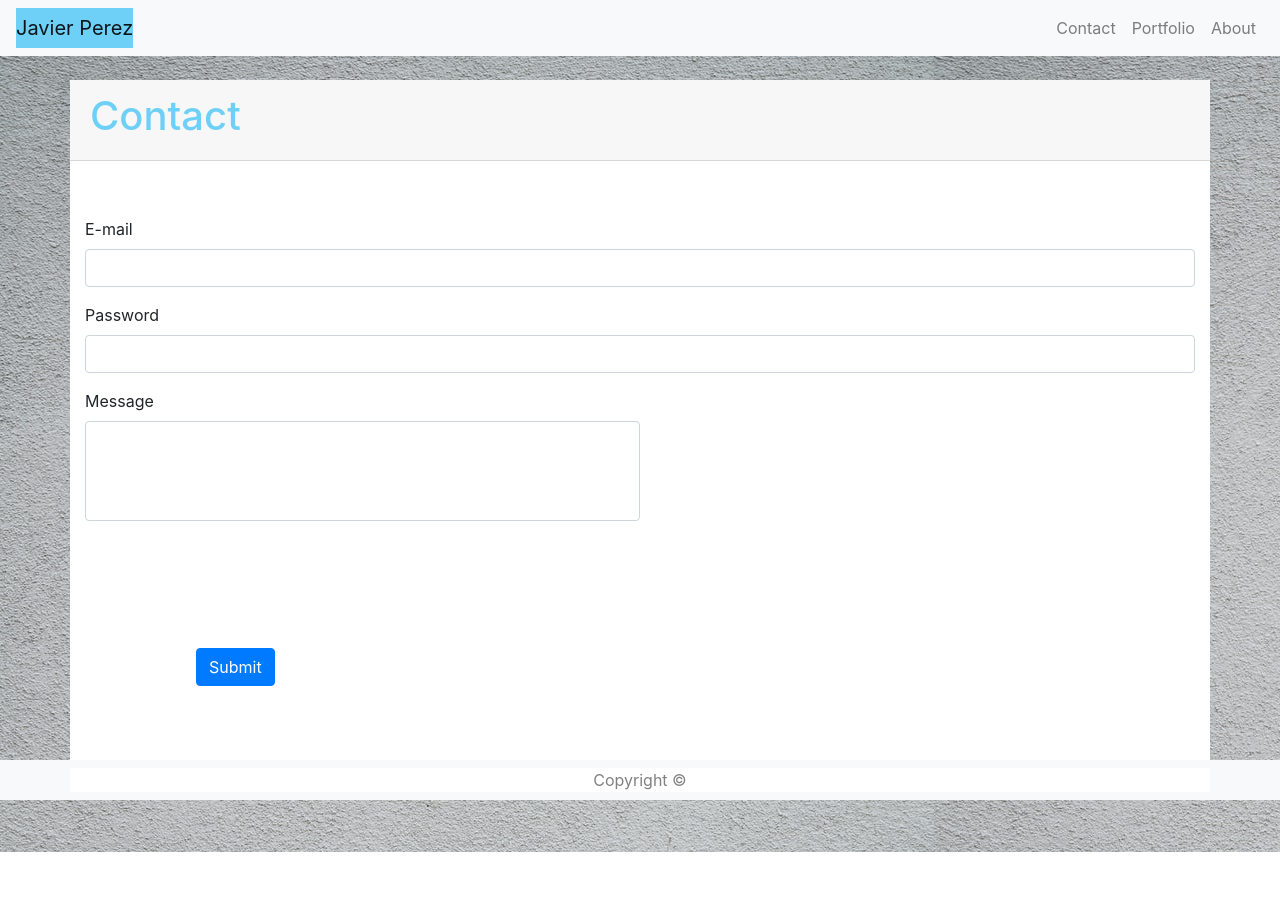
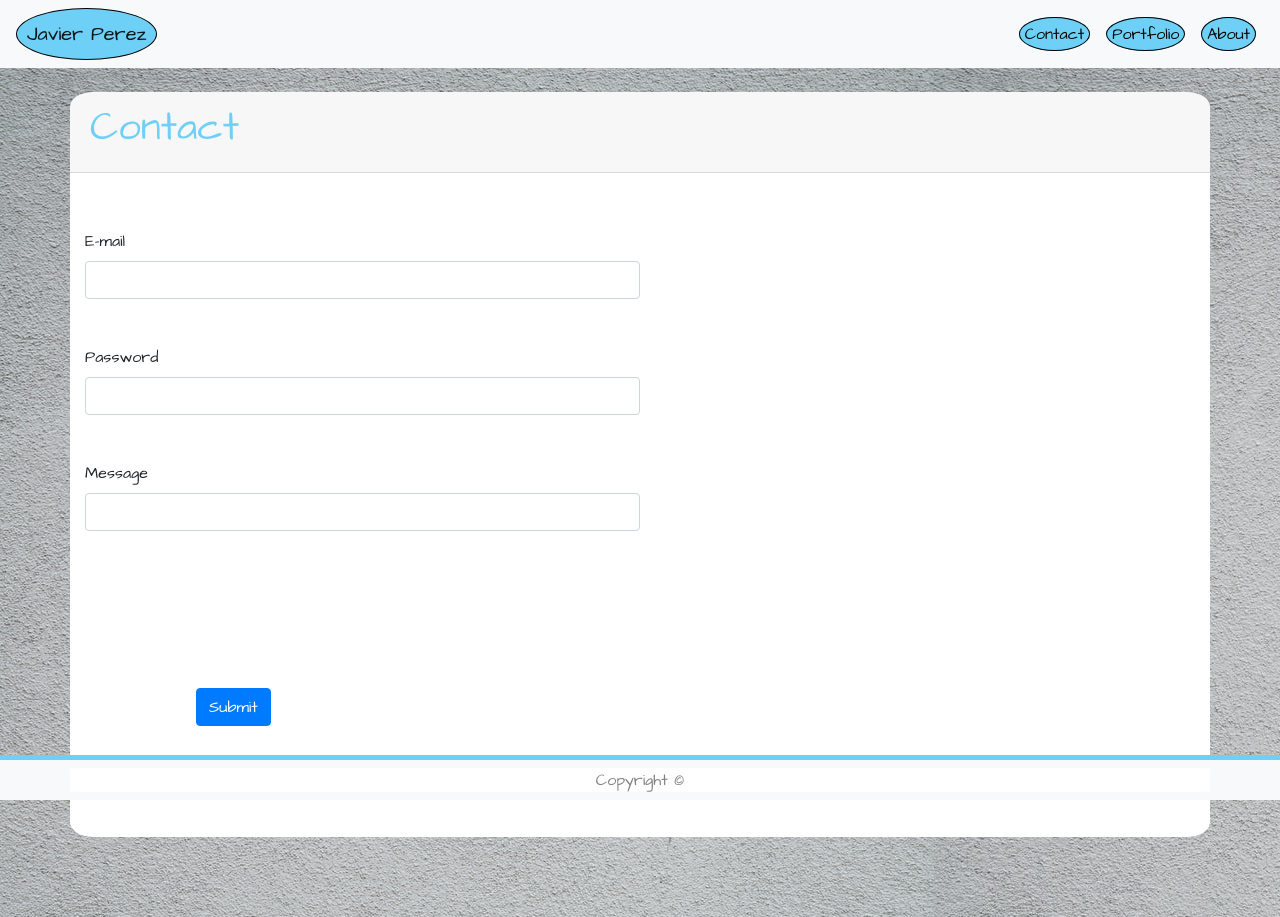
Before and after one commit to japb1998/homeWork_2, a plain HTML site: page contact.html in a window 1280 px wide. Before the commit the page ends 852 px from the top, so only its background shows below. Drawn offline with nearby package versions, Linux system fonts and the light colour scheme.

Commit message:
updated2.0

```diff
--- a/contact.html
+++ b/contact.html
@@ -6,6 +6,7 @@
     <title>My Portfolio</title>
     <link rel="stylesheet" href="https://stackpath.bootstrapcdn.com/bootstrap/4.5.2/css/bootstrap.min.css"
         integrity="sha384-JcKb8q3iqJ61gNV9KGb8thSsNjpSL0n8PARn9HuZOnIxN0hoP+VmmDGMN5t9UJ0Z" crossorigin="anonymous">
+        <link href="https://fonts.googleapis.com/css2?family=Architects+Daughter&display=swap" rel="stylesheet">
     <link rel="stylesheet" href="./style.css">
 </head>
 
@@ -18,19 +19,19 @@
         <div class="collapse navbar-collapse justify-content-end" id="navbarNav">
             <ul class="navbar-nav">
                 <li class="nav-item ">
-                    <a class="nav-link" href="#">Contact</a>
+                    <a class="nav-link" href="#"><span class="nav-icon">Contact</span></a>
                 </li>
                 <li class="nav-item">
-                    <a class="nav-link" href="./portfolio.html">Portfolio</a>
+                    <a class="nav-link" href="./portfolio.html"><span class="nav-icon">Portfolio</span></a>
                 </li>
                 <li class="nav-item">
-                    <a class="nav-link" href="./index.html">About</a>
+                    <a class="nav-link" href="./index.html"><span class="nav-icon">About</span></a>
                 </li>
             </ul>
         </div>
     </nav>
     <br>
-    <div class="container my-container ">
+    <div class="container my-container container-main ">
         <div class="row header card-header ">
             <h1>Contact</h1>
         </div>
@@ -51,7 +52,7 @@
                 <input type="textarea" class="form-control my-textarea" id="msg">
             </div>
             <div class="my-button">
-                <button type="submit" class="btn btn-primary align-self-center">Submit</button>
+                <button type="submit" class="btn btn-primary ">Submit</button>
             </div>
         </form>
 
--- a/style.css
+++ b/style.css
@@ -1,6 +1,26 @@
 body {
     background-image: url("./photo-1533035353720-f1c6a75cd8ab.jpeg");
+    font-family: 'Architects Daughter', cursive, serif;
 }
+/* Name Styling */
+.navbar-brand {
+    background-color: #6ed0f7;
+    border-radius: 50%;
+    padding: 10px;
+    border: 1px solid black;
+}
+/* nav-item's styling */
+.nav-icon {
+    color: black;
+    background-color: #6ed0f7;
+    border-radius: 50%;
+    padding: 5px;
+    border: 1px solid black;
+}
+.container-main {
+    margin-bottom: 80px;
+}
+
 
 .header {
     color: #6ed0f7;
@@ -8,29 +28,32 @@ body {
 
 .container {
     background-color: white;
+    border-radius: 2%;
 }
 
-.my-textarea {
+.form-group {
     width: 50%;
     height: 100px;
 
+}
+
+.my-form {
+    margin: 5% auto;
 }
 
 .my-button {
     margin: 0 auto;
     padding: 10%;
 }
-
-.my-form {
-    margin: 5% auto;
+.img-fluid {
+    margin: 10px auto;
+    border-radius: 2%;
 }
 
-.img-fluid {
-    margin: 10px auto;
-}
 
-.navbar-brand {
-    background-color: #6ed0f7;
+
+footer {
+    border-top: 5px solid #6ed0f7;
 }
 
 @media only screen and (max-width: 400px) {
@@ -39,3 +62,11 @@ body {
         max-width: 100%;
     }
 }
+
+@media only screen and (max-width: 768px) {
+    .form-group {
+        width: 100%;
+        height: 100px;
+
+    }
+}
```
Also changed, not shown: index.html (+6 -5 lines), portfolio.html (+5 -4 lines).
